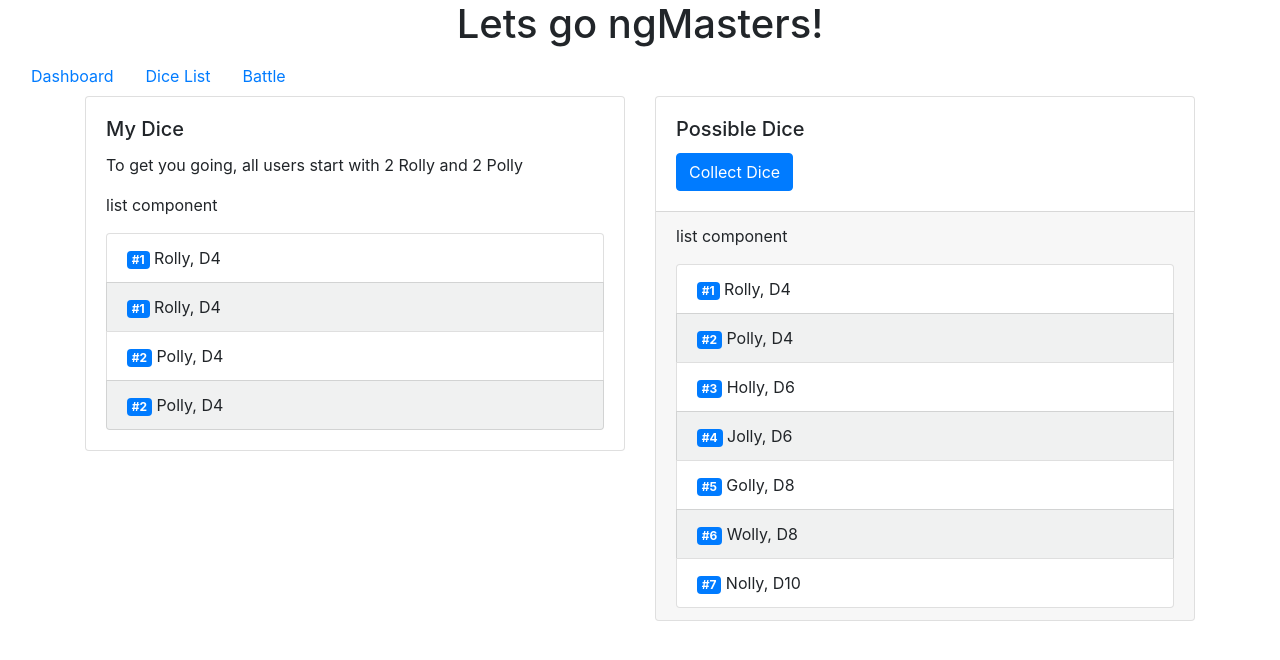
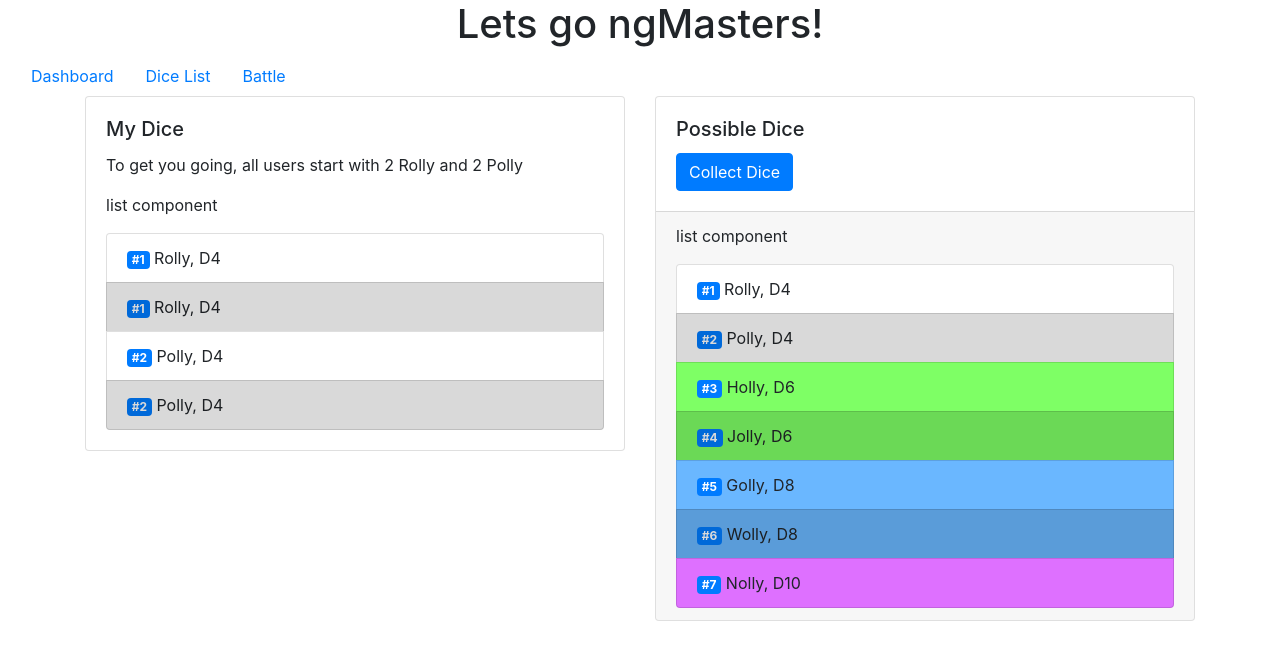
Before and after one commit to ant290/ngMasters, an Angular app in the folder ngMasters/: page /diceList in a window 1280 px wide. Shown: the top 660 px of the page. Built offline with nearby package versions, Linux system fonts and the light colour scheme.

Commit message:
Added a loot table distribution system for dice. this included styling the dice rarities.

```diff
--- a/ngMasters/src/app/Dice.ts
+++ b/ngMasters/src/app/Dice.ts
@@ -1,3 +1,24 @@
+import { LootRating } from './shared/enums/enumLootRating';
+
+/**
+ * defines an item which may be in a loot table
+ * the lower the number,
+ * the lower the chance of it dropping
+ */
+export interface ILootItem {
+  lootWeight: number;
+}
+
+/**
+ * defines an item with a drawable rarity
+ */
+export interface IDrawableRarity {
+  lootRating: LootRating;
+}
+
+/**
+ * Basic dice interface
+ */
 export interface IDice {
   diceId: number;
   name: string;
@@ -5,38 +26,39 @@ export interface IDice {
 }
 
 /**
- * defines an item which may be in a loot table
- * the lower the number,
- * the lower the chance of it dropping
+ * Collectable dice interface
  */
-export interface ILootItem {
-  rarity: number;
+export interface ICollectableDice extends IDice, IDrawableRarity {
+
 }
 
 /**
  * defines a collectable dice
  */
-export class Dice implements IDice, ILootItem {
+export class Dice implements ICollectableDice, ILootItem {
   diceId: number;
   name: string;
   sides: number;
-  rarity: number;
+  lootWeight: number;
+  lootRating: LootRating;
 }
 
 /**
  * defines a dice that is owned by a player
  */
-export class UserDice implements IDice {
+export class UserDice implements ICollectableDice {
   id: number;
   diceId: number;
   name: string;
   sides: number;
+  lootRating: LootRating;
 
-  constructor(id: number, dice: IDice) {
+  constructor(id: number, dice: ICollectableDice) {
     this.id = id;
     this.diceId = dice.diceId;
     this.name = dice.name;
     this.sides = dice.sides;
+    this.lootRating = dice.lootRating;
   }
 }
 
--- a/ngMasters/src/app/MockDiceList.ts
+++ b/ngMasters/src/app/MockDiceList.ts
@@ -1,18 +1,20 @@
 import { Dice, UserDice } from './Dice';
+import { LootRating } from './shared/enums/enumLootRating';
+
 
 export const UserDiceList: UserDice[] = [
-    {id: 1, diceId: 1, name: 'Rolly', sides: 4},
-    {id: 2, diceId: 1, name: 'Rolly', sides: 4},
-    {id: 3, diceId: 2, name: 'Polly', sides: 4},
-    {id: 4, diceId: 2, name: 'Polly', sides: 4}
+    {id: 1, diceId: 1, name: 'Rolly', sides: 4, lootRating: LootRating.common},
+    {id: 2, diceId: 1, name: 'Rolly', sides: 4, lootRating: LootRating.common},
+    {id: 3, diceId: 2, name: 'Polly', sides: 4, lootRating: LootRating.common},
+    {id: 4, diceId: 2, name: 'Polly', sides: 4, lootRating: LootRating.common}
 ];
 
 export const AllDice: Dice[] = [
-    {diceId: 1, name: 'Rolly', sides: 4, rarity: 60},
-    {diceId: 2, name: 'Polly', sides: 4, rarity: 60},
-    {diceId: 3, name: 'Holly', sides: 6, rarity: 40},
-    {diceId: 4, name: 'Jolly', sides: 6, rarity: 40},
-    {diceId: 5, name: 'Golly', sides: 8, rarity: 15},
-    {diceId: 6, name: 'Wolly', sides: 8, rarity: 15},
-    {diceId: 7, name: 'Nolly', sides: 10, rarity: 10},
+    {diceId: 1, name: 'Rolly', sides: 4, lootWeight: -1, lootRating: LootRating.common},
+    {diceId: 2, name: 'Polly', sides: 4, lootWeight: -1, lootRating: LootRating.common},
+    {diceId: 3, name: 'Holly', sides: 6, lootWeight: 40, lootRating: LootRating.uncommon},
+    {diceId: 4, name: 'Jolly', sides: 6, lootWeight: 40, lootRating: LootRating.uncommon},
+    {diceId: 5, name: 'Golly', sides: 8, lootWeight: 15, lootRating: LootRating.rare},
+    {diceId: 6, name: 'Wolly', sides: 8, lootWeight: 15, lootRating: LootRating.rare},
+    {diceId: 7, name: 'Nolly', sides: 10, lootWeight: 10, lootRating: LootRating.epic},
 ];
--- a/ngMasters/src/app/services/dice.service.ts
+++ b/ngMasters/src/app/services/dice.service.ts
@@ -33,14 +33,26 @@ export class DiceService {
    * uses a loot table method
    */
   serveRandomDice(): Observable<Dice> {
-    return of(AllDice[Math.floor(Math.random() * AllDice.length)]);
     // make the loot table
     // total up all of the drop weights
-    // const rangeTotal = AllDice.reduce((sum, current) => sum + current.rarity, 0);
-    // const rand = Math.floor(Math.random() * rangeTotal);
+    const diceByRarity: Dice[] = [];
+    AllDice.forEach(val => diceByRarity.push(Object.assign({}, val)));
+    const rangeTotal = diceByRarity.reduce((sum, current) => sum + current.lootWeight, 0);
+    let rand = Math.floor(Math.random() * rangeTotal);
 
     // make sure that the loot items are in weight order (max to min)
+    diceByRarity.sort((a, b) => (a.lootWeight < b.lootWeight) ? 1 : -1);
+
     // loop through until the correct item is found
+    let i = 0;
+    while (rand >= diceByRarity[i].lootWeight) {
+      // random value is bigger than loot weight
+      // reduce it by the loot weight and move on
+      rand -= diceByRarity[i].lootWeight;
+      i++;
+    }
+    // return the round item
+    return of(diceByRarity[i]);
   }
 
   /**
--- a/ngMasters/src/app/shared/dice-list/dice-list.component.css
+++ b/ngMasters/src/app/shared/dice-list/dice-list.component.css
@@ -1,7 +1,27 @@
 .odd {
-    background-color: rgb(240, 241, 241);
+    filter: brightness(85%);
 }
 
 .even {
 
 }
+
+.loot-rating-common {
+  background-color: rgb(255, 255, 255);
+}
+
+.loot-rating-uncommon {
+  background-color: rgb(126, 255, 101);
+}
+
+.loot-rating-rare {
+  background-color: rgb(106, 183, 255);
+}
+
+.loot-rating-epic {
+  background-color: rgb(222, 112, 255);
+}
+
+.loot-rating-legendary {
+  background-color: rgb(255, 169, 98);
+}
--- a/ngMasters/src/app/shared/dice-list/dice-list.component.html
+++ b/ngMasters/src/app/shared/dice-list/dice-list.component.html
@@ -2,12 +2,12 @@
 <div *ngIf="selectionError" class="alert alert-warning" role="alert">
   {{selectionError}}
 </div>
-<ul class="dice list-group" >
+<ul class="dice list-group">
   <li *ngFor="let dice of diceList; let even = even; let odd = odd"
     (click)="onSelect(dice)"
     [class.selected]="isDiceSelected(dice)"
     class="list-group-item"
-    [ngClass]="{odd: odd, even: even}">
+    [ngClass]="calculateClasses(odd, even, dice)">
     <span class="badge badge-primary">#{{dice.diceId}}</span> {{dice.name}}, D{{dice.sides}}
   </li>
 </ul>
--- a/ngMasters/src/app/shared/dice-list/dice-list.component.ts
+++ b/ngMasters/src/app/shared/dice-list/dice-list.component.ts
@@ -1,5 +1,6 @@
 import { Component, OnInit, Input, Output, EventEmitter } from '@angular/core';
 import { UserDice } from 'src/app/Dice';
+import { LootRating } from '../enums/enumLootRating';
 
 @Component({
   selector: 'app-dice-list',
@@ -63,4 +64,22 @@ export class DiceListComponent implements OnInit {
     return false;
   }
 
+  /**
+   * calculates the class object
+   * @param odd boolean for an odd row
+   * @param even boolean for an even row
+   * @param dice UserDice in question
+   */
+  calculateClasses(odd: boolean, even: boolean, dice: UserDice) {
+    return {
+      odd: odd,
+      even: even,
+      'loot-rating-common': dice.lootRating === LootRating.common,
+      'loot-rating-uncommon': dice.lootRating === LootRating.uncommon,
+      'loot-rating-rare': dice.lootRating === LootRating.rare,
+      'loot-rating-epic': dice.lootRating === LootRating.epic,
+      'loot-rating-legendary': dice.lootRating === LootRating.legendary
+    };
+  }
+
 }
--- /dev/null
+++ b/ngMasters/src/app/shared/enums/enumLootRating.ts
@@ -0,0 +1,14 @@
+/**
+ * common,
+ * uncommon,
+ * rare,
+ * epic,
+ * legendary
+ */
+export enum LootRating {
+  common,
+  uncommon,
+  rare,
+  epic,
+  legendary
+}
```
Also changed, not shown: ngMasters/src/app/my-dice/my-dice.component.html (line endings or trailing spaces), 1 other file (tests, documents, lock files or other folders).
